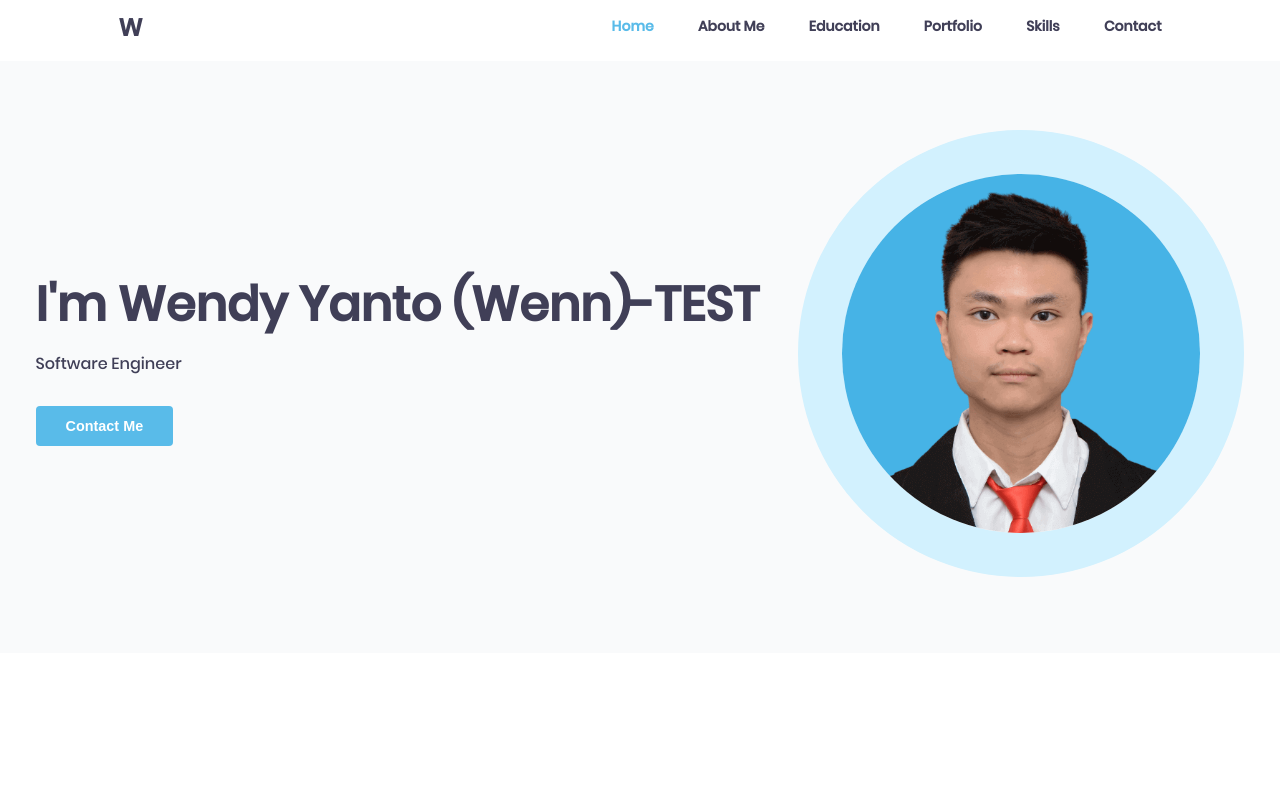
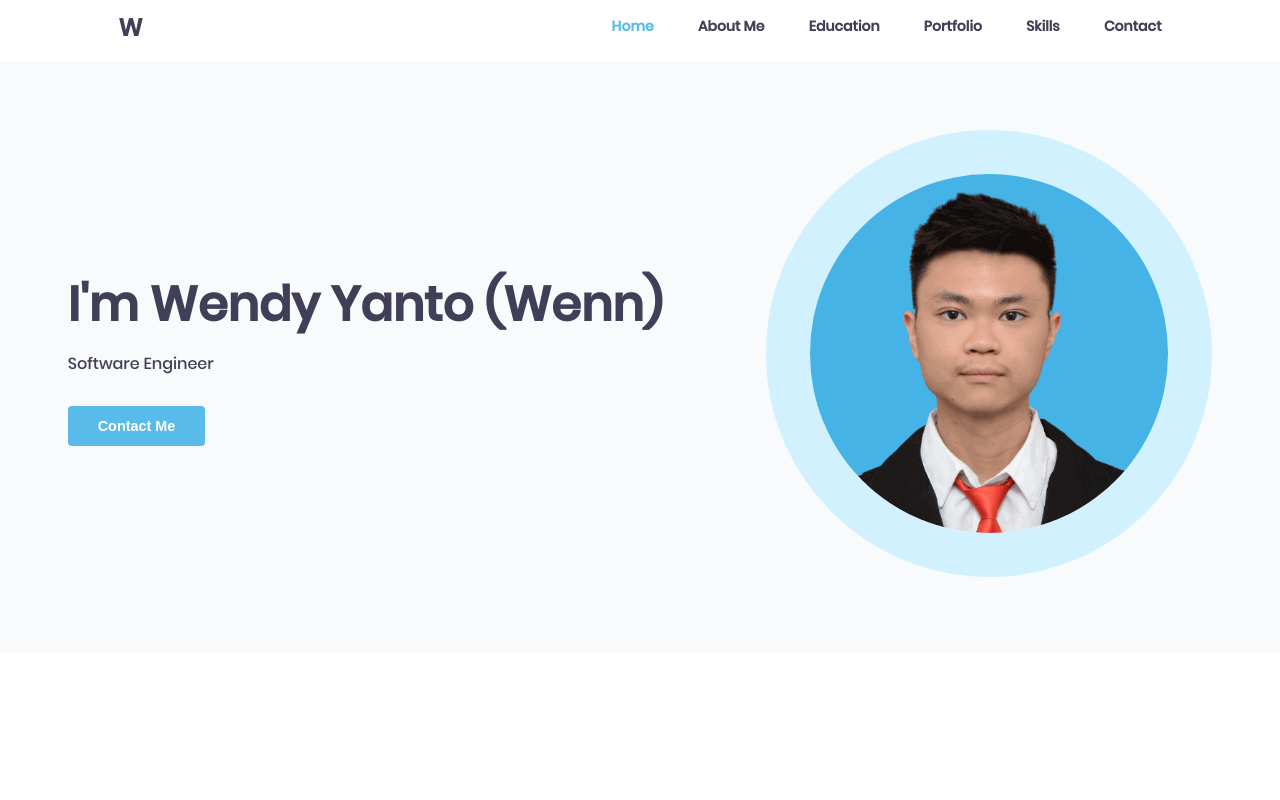
Before and after one commit to WendyYanto/react-personal-website, a React (Create React App) app: page / in a window 1280 px wide. Shown: the top 800 px of the page. Built offline with nearby package versions, Linux system fonts and the light colour scheme.

Commit message:
revert test

```diff
--- a/src/components/header/index.js
+++ b/src/components/header/index.js
@@ -24,7 +24,7 @@ const Header = () => {
   return (
     <div className='section header'>
       <div className='header__description'>
-        <h1>I'm {USERNAME}-TEST</h1>
+        <h1>I'm {USERNAME}</h1>
         <p>{ROLE}</p>
         <Button text='Contact Me' onClick={goToContact} />
       </div>
```
